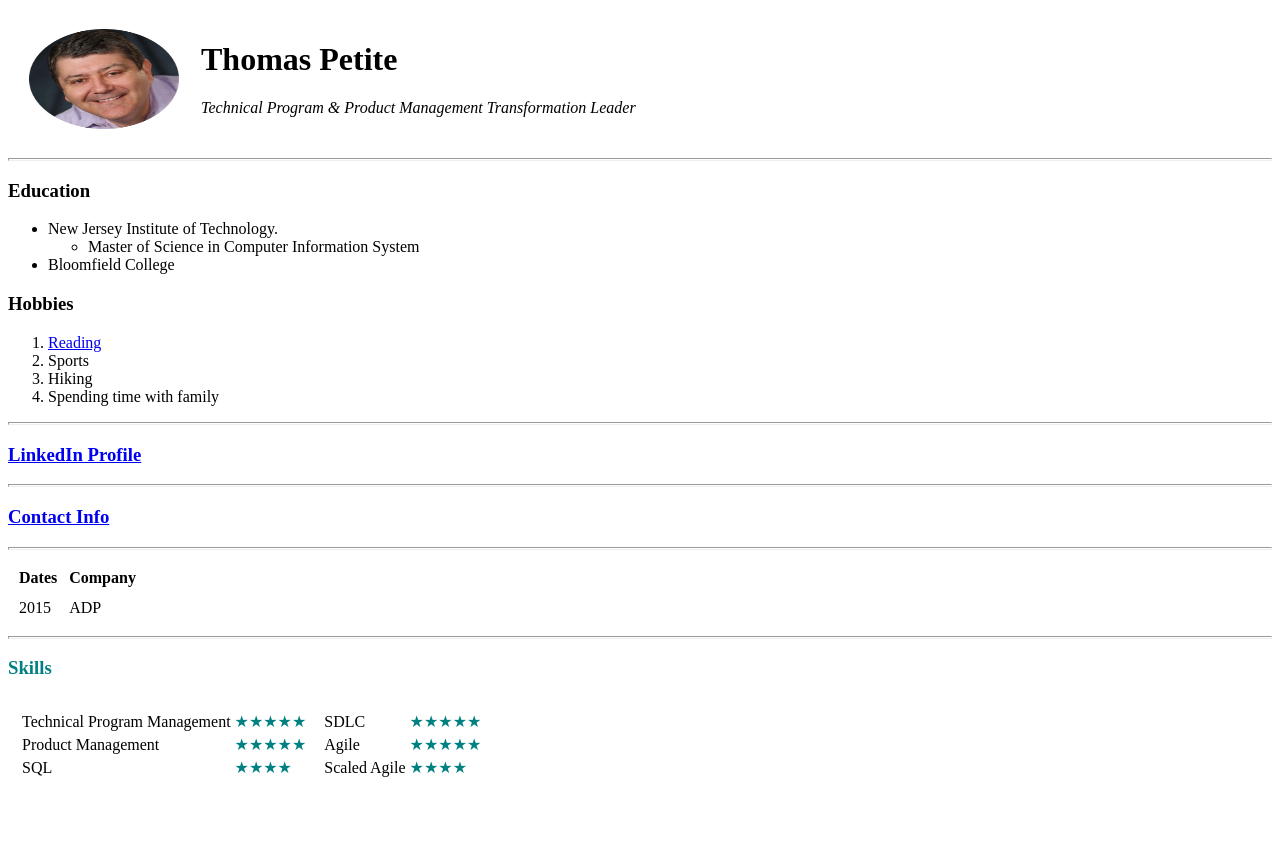
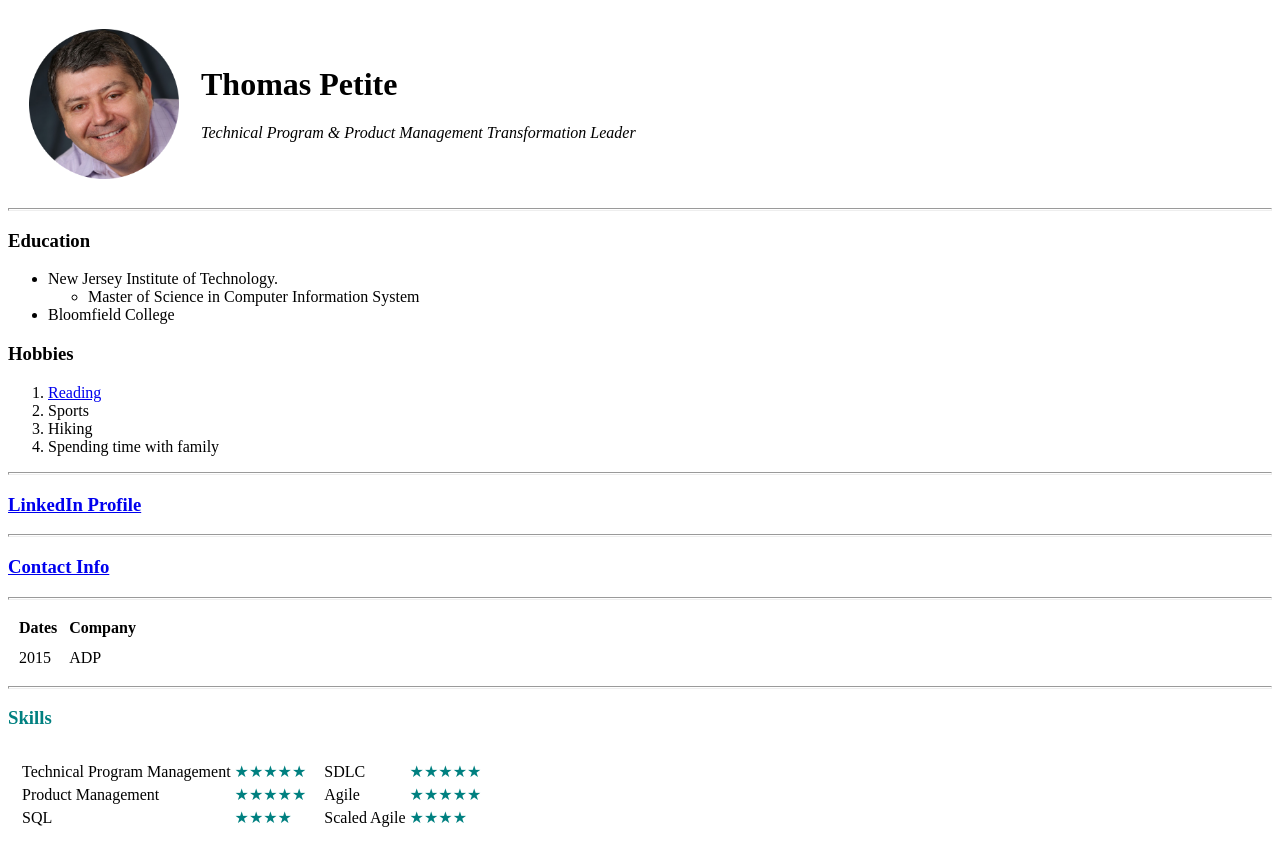
Before and after one commit to petitet/cv, a plain HTML site: page index.html in a window 1280 px wide. Before the commit the page ends 800 px from the top, so only its background shows below. Drawn offline with Linux system fonts and the light colour scheme.

Commit message:
Update index.html

```diff
--- a/index.html
+++ b/index.html
@@ -11,7 +11,7 @@
                     <img src="images/petite profile-modified.png"
                          alt="tom petite profile pcture"
                          width="150"
-                         height="100"/>
+                         height="150"/>
                 </td>
 
                 <td>
```
